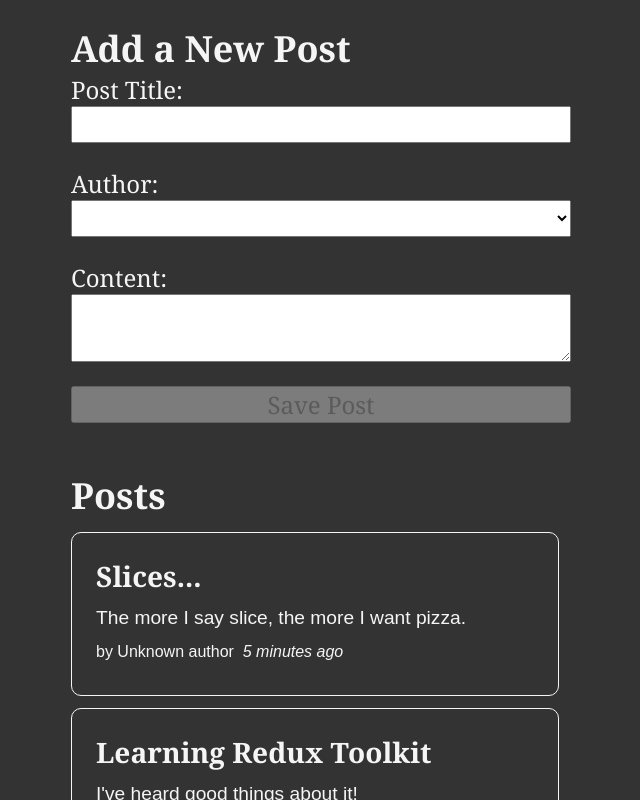
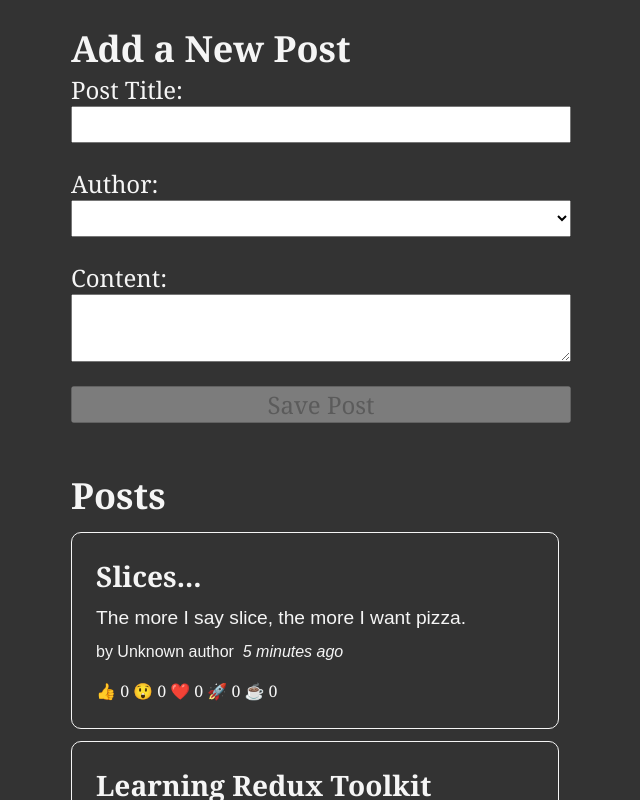
Before and after one commit to yilengyao/redux_toolkit-tutorial, a React (Create React App) app: page / in a window 1280 px wide. Shown: the top 800 px of the page, without its empty margins (319-959 px from the left). Built offline with nearby package versions, Linux system fonts and the light colour scheme.

Commit message:
add emoji feature

```diff
--- a/src/features/posts/PostList.js
+++ b/src/features/posts/PostList.js
@@ -2,6 +2,7 @@
 import { selectAllPosts } from "./postsSlice";
 import PostAuthor from "./PostAuthor";
 import TimeAgo from "./TimeAgo";
+import ReactionButtons from "./ReactionButtons";
 
 const PostList = () => {
   const posts = useSelector(selectAllPosts);
@@ -18,6 +19,7 @@
         <PostAuthor userId={post.userId} />
         <TimeAgo timestamp={post.date} />
       </p>
+      <ReactionButtons post={post} />
     </article>
   ));
 
--- /dev/null
+++ b/src/features/posts/ReactionButtons.js
@@ -0,0 +1,33 @@
+import { useDispatch } from "react-redux";
+import { reactionAdded } from "./postsSlice";
+
+const reactionEmoji = {
+  thumbsUp: "👍",
+  wow: "😲",
+  heart: "❤️",
+  rocket: "🚀",
+  coffee: "☕️",
+};
+
+const ReactionButtons = ({ post }) => {
+  const dispatch = useDispatch();
+
+  const reactionButtons = Object.entries(reactionEmoji).map(([name, emoji]) => {
+    return (
+      <button
+        key={name}
+        type="button"
+        className="reactionButton"
+        onClick={() =>
+          dispatch(reactionAdded({ postId: post.id, reaction: name }))
+        }
+      >
+        {emoji} {post.reactions[name]}
+      </button>
+    );
+  });
+
+  return <div>{reactionButtons}</div>;
+};
+
+export default ReactionButtons;
--- a/src/features/posts/postsSlice.js
+++ b/src/features/posts/postsSlice.js
@@ -7,12 +7,26 @@
     title: "Learning Redux Toolkit",
     content: "I've heard good things about it!",
     date: sub(new Date(), { minutes: 10 }).toISOString(),
+    reactions: {
+      thumbsUp: 0,
+      wow: 0,
+      heart: 0,
+      rocket: 0,
+      coffee: 0,
+    },
   },
   {
     id: "2",
     title: "Slices...",
     content: "The more I say slice, the more I want pizza.",
     date: sub(new Date(), { minutes: 5 }).toISOString(),
+    reactions: {
+      thumbsUp: 0,
+      wow: 0,
+      heart: 0,
+      rocket: 0,
+      coffee: 0,
+    },
   },
 ];
 
@@ -32,15 +46,29 @@
             content,
             userId,
             date: new Date().toISOString(),
+            reactions: {
+              thumbsUp: 0,
+              wow: 0,
+              heart: 0,
+              rocket: 0,
+              coffee: 0,
+            },
           },
         };
       },
+    },
+    reactionAdded(state, action) {
+      const { postId, reaction } = action.payload;
+      const existingPost = state.find((post) => post.id === postId);
+      if (existingPost) {
+        existingPost.reactions[reaction]++;
+      }
     },
   },
 });
 
 export const selectAllPosts = (state) => state.posts;
 
-export const { postAdded } = postsSlice.actions;
+export const { postAdded, reactionAdded } = postsSlice.actions;
 
 export default postsSlice.reducer;
```
